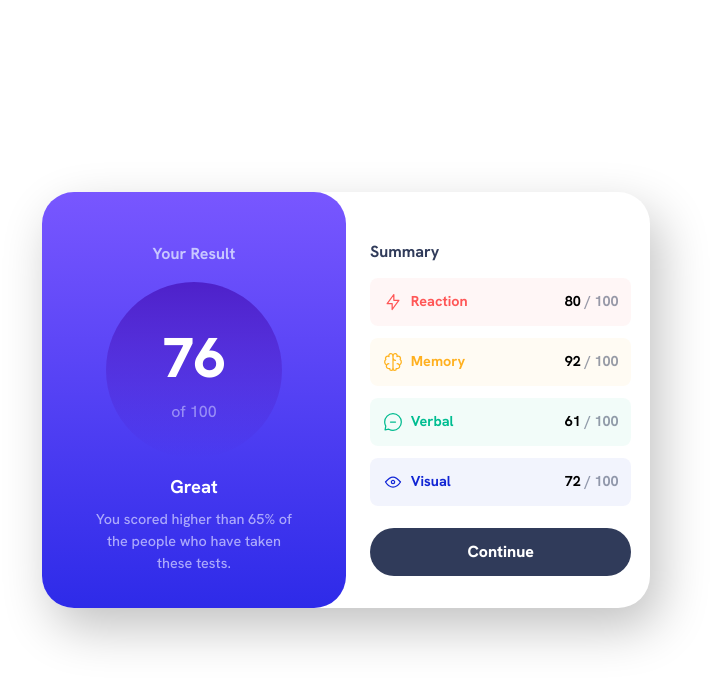
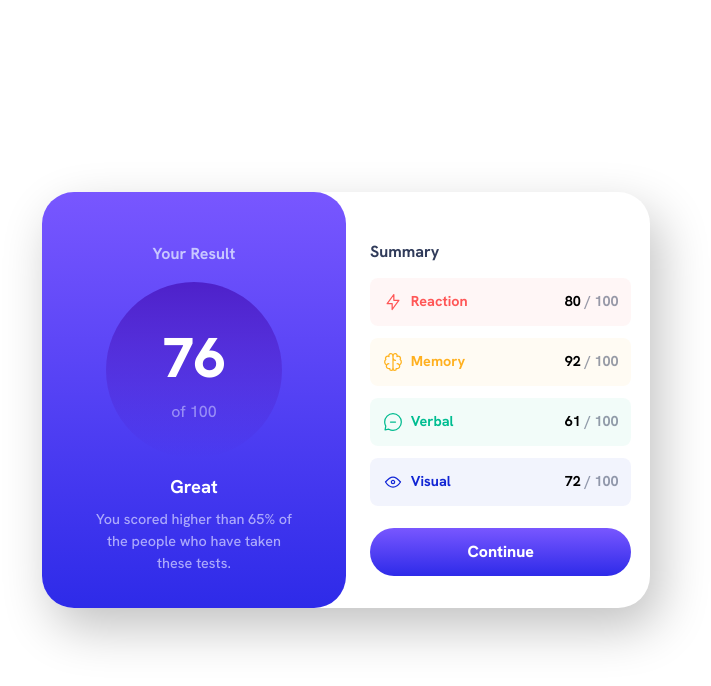
Before and after one commit to joseortizx/result-summary-component, a plain HTML site: page index.html in a window 1280 px wide. In both pictures the pointer is over the button "Continue". Shown: the whole page, without its empty margins (294-1005 px from the left). Drawn offline with Linux system fonts and the light colour scheme.

Commit message:
feat: add hover effects

```diff
--- a/style/index.css
+++ b/style/index.css
@@ -192,6 +192,11 @@ h6 {
 .general {
   color: hsla(224, 30%, 27%, 0.5);
 }
+/* hover effects */
+.section2__btn:hover {
+  cursor: pointer;
+  background-image: linear-gradient(var(--Slate-blueBG), var(--Royal-blueBG));
+}
 /* media query */
 @media screen and (min-width: 750px) {
   .card {
```
